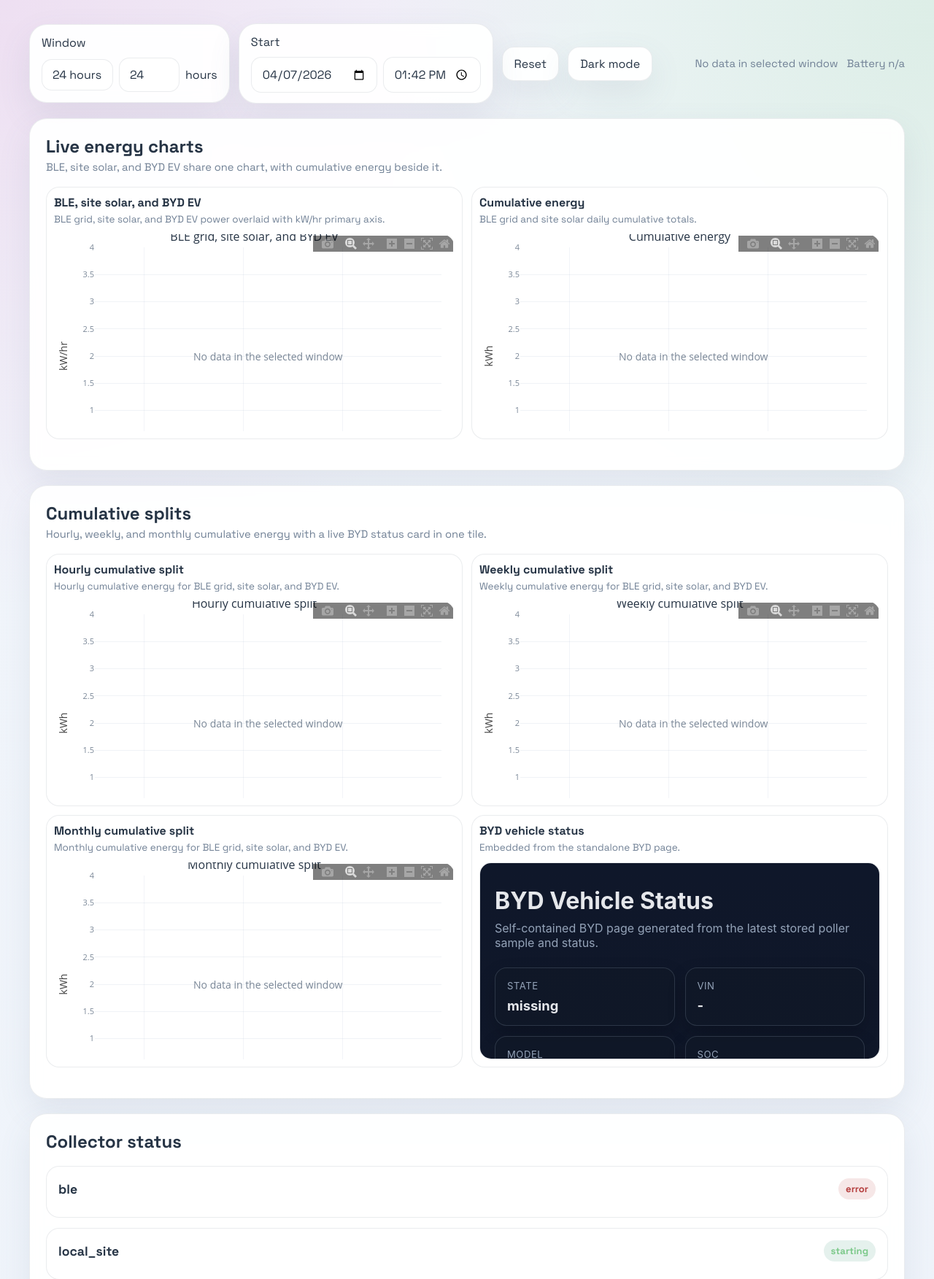
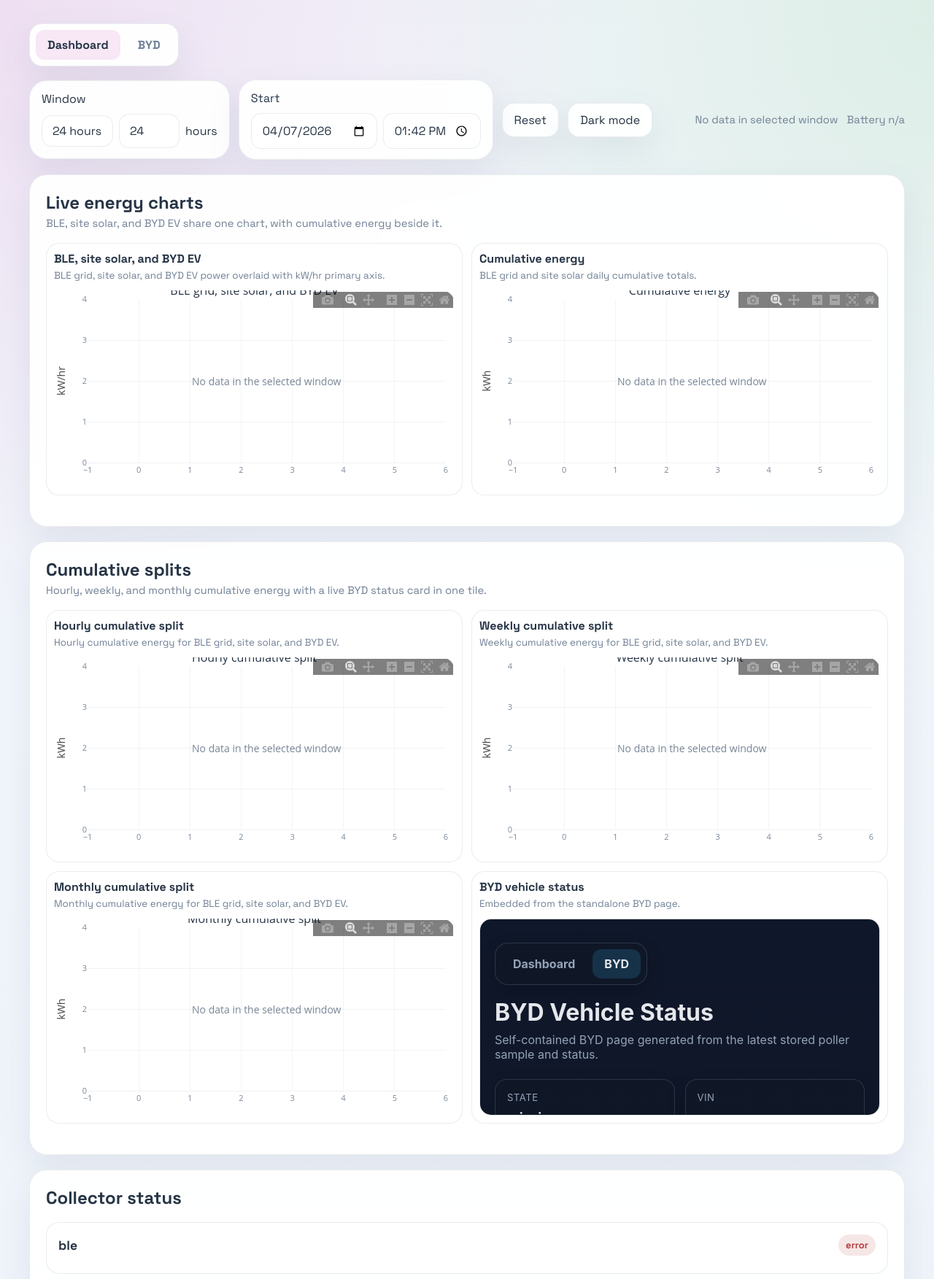
Before and after one commit to sek0002/solar, a FastAPI app: page / in a window 1280 px wide. Shown: the top 1753 px of the page at 73% size. Run offline with FastAPI, Linux system fonts and the light colour scheme; data comes from the database, SQL or seed files in the repository; data that the repository does not hold is empty; some libraries are stand-ins or nearby versions.

Commit message:
Add BYD tab and fit charts to cards

```diff
--- a/app/main.py
+++ b/app/main.py
@@ -149,6 +149,27 @@
       margin: 0 auto;
       padding: 32px 20px 48px;
     }}
+    .page-tabs {{
+      display: inline-flex;
+      gap: 8px;
+      margin-bottom: 18px;
+      padding: 8px;
+      background: rgba(17, 24, 39, 0.88);
+      border: 1px solid rgba(148, 163, 184, 0.22);
+      border-radius: 18px;
+      box-shadow: 0 10px 24px rgba(0, 0, 0, 0.18);
+    }}
+    .page-tab {{
+      padding: 10px 16px;
+      border-radius: 12px;
+      color: var(--muted);
+      text-decoration: none;
+      font-weight: 700;
+    }}
+    .page-tab.is-active {{
+      color: var(--text);
+      background: rgba(56, 189, 248, 0.16);
+    }}
     h1 {{
       margin: 0 0 8px;
       font-size: 2rem;
@@ -212,6 +233,10 @@
 </head>
 <body>
   <main>
+    <nav class="page-tabs" aria-label="Pages">
+      <a class="page-tab" href="/">Dashboard</a>
+      <a class="page-tab is-active" href="/byd">BYD</a>
+    </nav>
     <h1>BYD Vehicle Status</h1>
     <p class="subtitle">Self-contained BYD page generated from the latest stored poller sample and status.</p>
     <section class="grid">
--- a/static/app.js
+++ b/static/app.js
@@ -137,7 +137,7 @@
   return {
     paper_bgcolor: "rgba(0,0,0,0)",
     plot_bgcolor: dark ? "#132134" : "#ffffff",
-    margin: { t: 18, r: 18, b: 44, l: 56 },
+    margin: { t: 12, r: 12, b: 34, l: 46 },
     hovermode: "x unified",
     hoverlabel: {
       bgcolor: dark ? "rgba(13, 22, 35, 0.96)" : "rgba(255,255,255,0.95)",
@@ -160,7 +160,7 @@
     },
     legend: {
       orientation: "h",
-      y: -0.18,
+      y: -0.14,
       x: 0,
       font: { color: dark ? "#c5d3e6" : "#5e6b7d", size: 12 },
       bgcolor: "rgba(0,0,0,0)"
@@ -367,7 +367,7 @@
 }
 
 function getChartHeight() {
-  return 360;
+  return 270;
 }
 
 function resizeCharts() {
--- a/static/styles.css
+++ b/static/styles.css
@@ -51,6 +51,36 @@
 .shell {
   width: min(1200px, calc(100% - 32px));
   margin: 32px auto 48px;
+}
+
+.page-tabs {
+  display: inline-flex;
+  gap: 8px;
+  margin-bottom: 18px;
+  padding: 8px;
+  background: var(--panel);
+  border: 1px solid var(--line);
+  border-radius: 18px;
+  box-shadow: var(--shadow);
+}
+
+.page-tab {
+  padding: 10px 16px;
+  border-radius: 12px;
+  color: var(--muted);
+  text-decoration: none;
+  font-weight: 600;
+  transition: background 0.18s ease, color 0.18s ease;
+}
+
+.page-tab:hover {
+  color: var(--text);
+  background: color-mix(in srgb, var(--accent) 10%, transparent);
+}
+
+.page-tab.is-active {
+  color: var(--text);
+  background: color-mix(in srgb, var(--accent) 18%, white 8%);
 }
 
 .topbar,
@@ -438,6 +468,16 @@
     grid-template-columns: 1fr;
   }
 
+  .page-tabs {
+    width: 100%;
+    justify-content: stretch;
+  }
+
+  .page-tab {
+    flex: 1 1 0;
+    text-align: center;
+  }
+
   .controls-inline {
     flex-direction: column;
     align-items: stretch;
--- a/templates/index.html
+++ b/templates/index.html
@@ -12,6 +12,11 @@
 </head>
 <body>
   <main class="shell">
+    <nav class="page-tabs" aria-label="Pages">
+      <a class="page-tab is-active" href="/">Dashboard</a>
+      <a class="page-tab" href="/byd">BYD</a>
+    </nav>
+
     <section class="topbar">
       <div class="controls-inline">
         <div class="controls">
```
